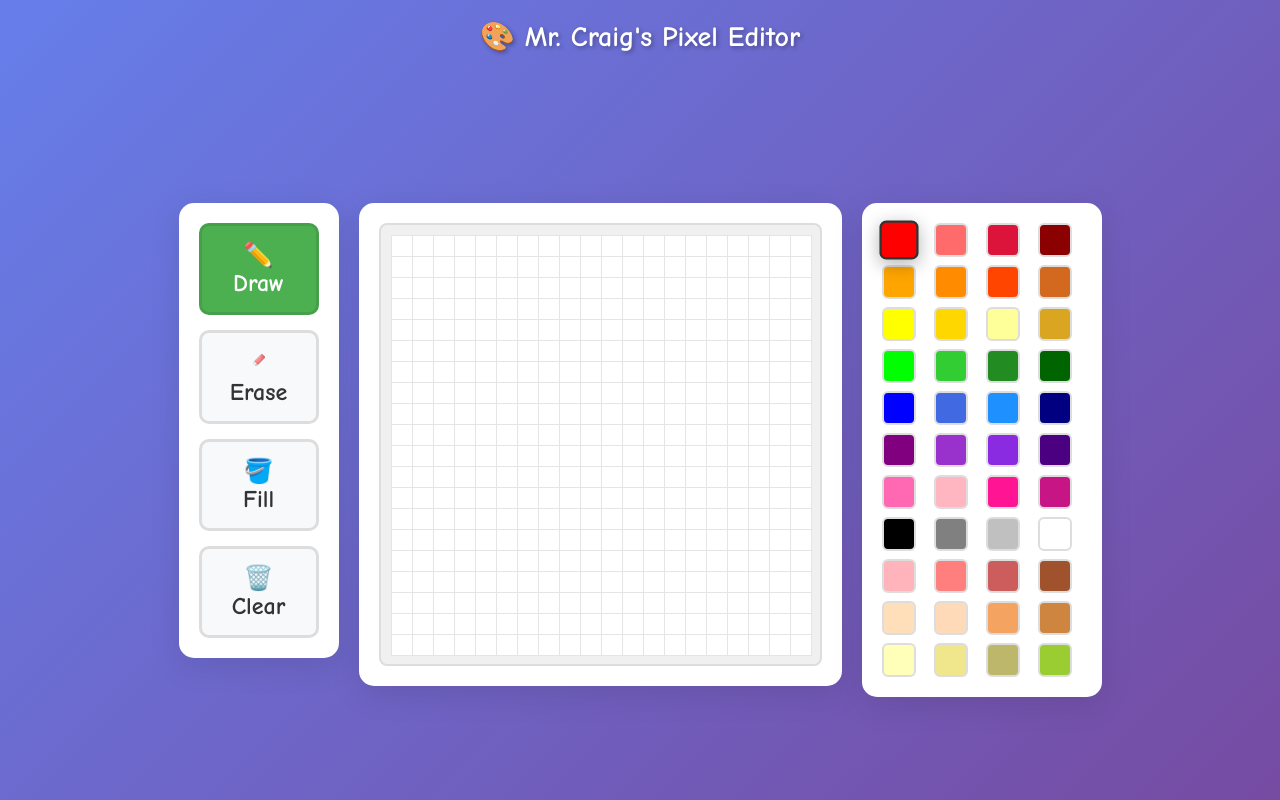
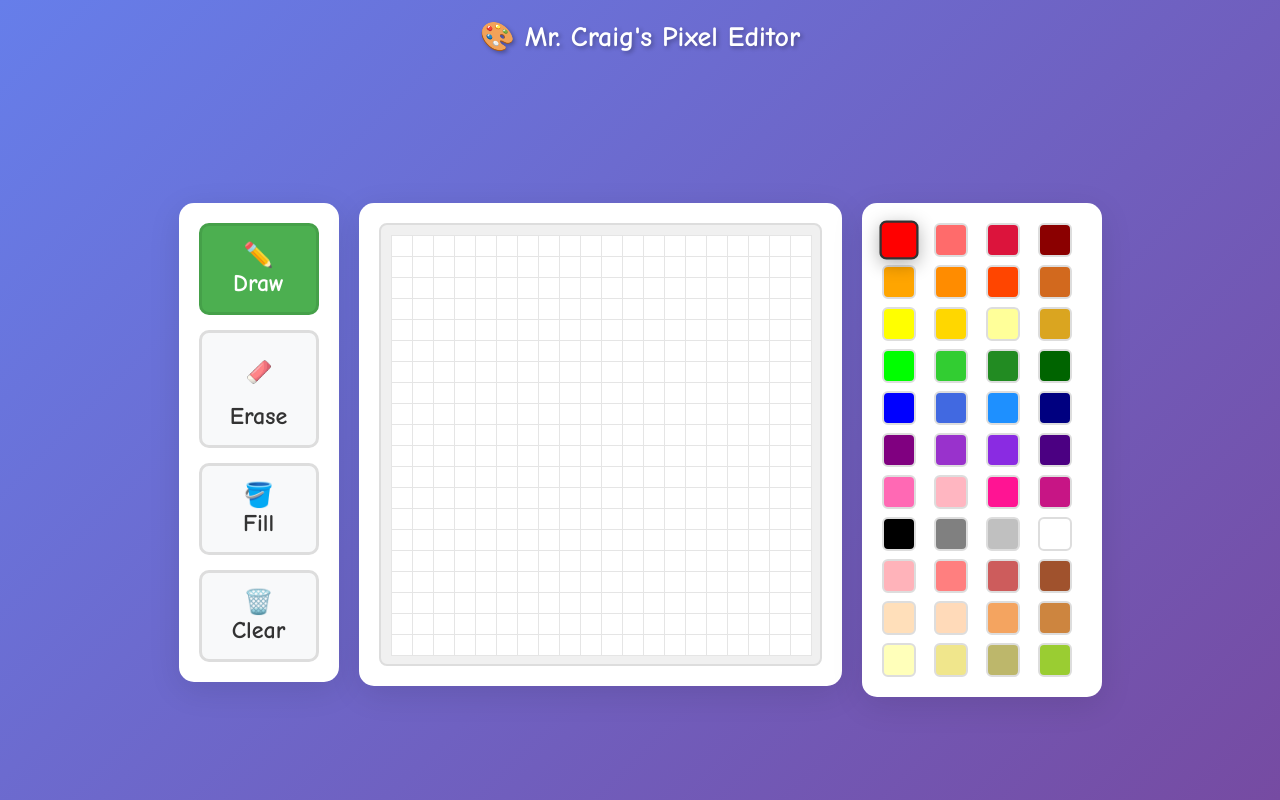
Before and after one commit to MrCraigCCS/DB-Pixel-Editor, a plain HTML site: page index.html in a window 1280 px wide. Drawn offline with Linux system fonts and the light colour scheme.

Commit message:
Larger eraser

```diff
--- a/index.html
+++ b/index.html
@@ -341,7 +341,7 @@
                 ✏️<br>Draw
             </div>
             <div class="tool-button" data-tool="erase">
-                <img src="eraser.png"  alt="Pink eraser" style="width: 24px; height: 24px;" onerror="this.src=''; this.alt='Eraser icon failed to load'; this.style.display='none';"><br>Erase
+                <img src="eraser.png"  alt="Pink eraser" style="width: 48px; height: 48px;" onerror="this.src=''; this.alt='Eraser icon failed to load'; this.style.display='none';"><br>Erase
             </div>
             <div class="tool-button" data-tool="fill">
                 🪣<br>Fill
```
